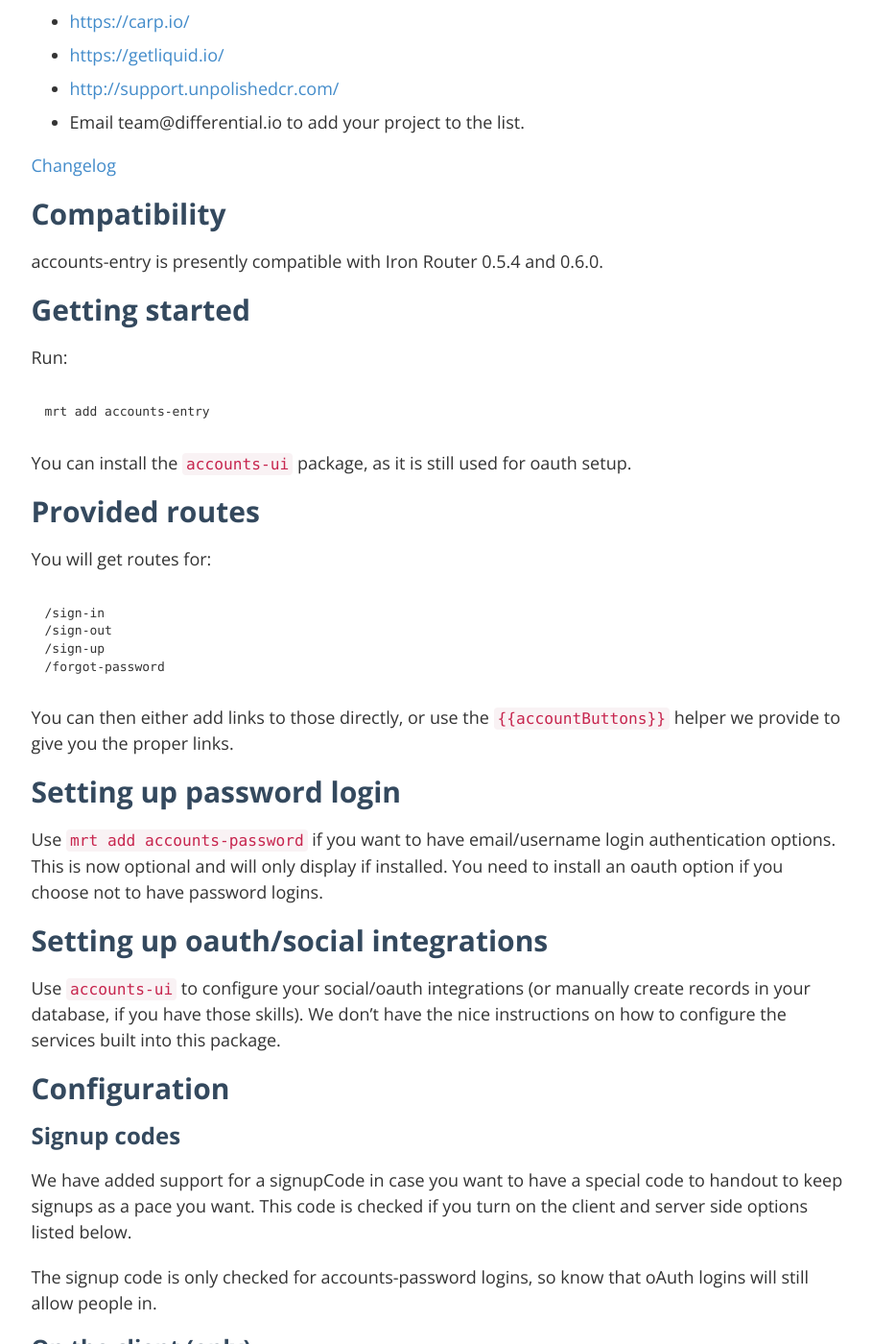
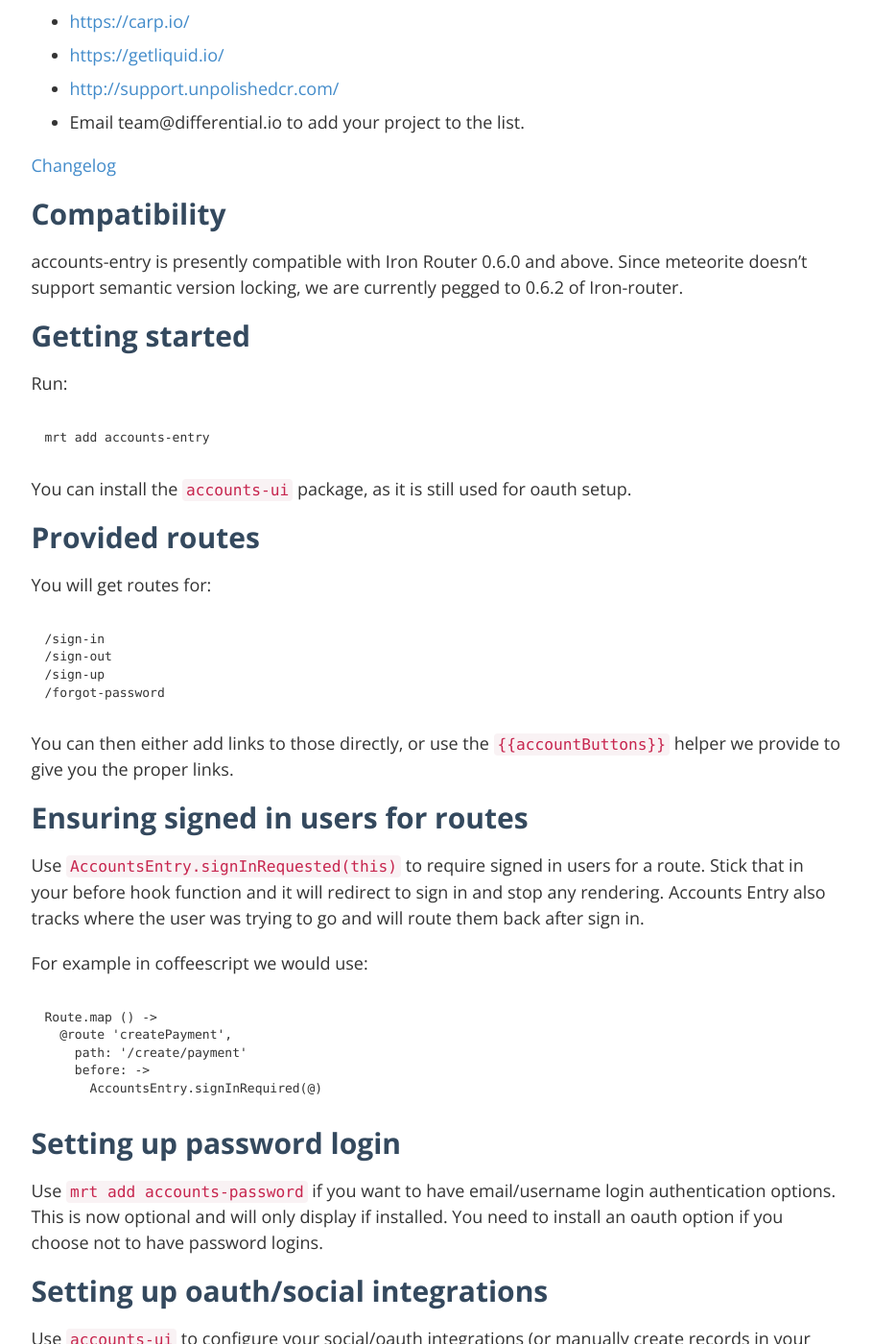
Before and after one commit to Differential/accounts-entry, a Jekyll site: the page built from index.markdown, in a window 1280 px wide and 1400 px high, scrolled down 711 px. Shown: the whole window at 96% size, without its empty margins (330-1239 px from the left). Built offline with Jekyll 4.4.1, drawn with Linux system fonts in a browser that asks for light colours; nearby versions of some CDN libraries; Markdown is read by kramdown in place of the engine named in the settings.

Commit message:
More docs

`````diff
--- a/index.markdown
+++ b/index.markdown
@@ -28,7 +28,7 @@
 
 ## Compatibility
 
-accounts-entry is presently compatible with Iron Router 0.5.4 and 0.6.0.
+accounts-entry is presently compatible with Iron Router 0.6.0 and above. Since meteorite doesn't support semantic version locking, we are currently pegged to 0.6.2 of Iron-router.
 
 ## Getting started
 
@@ -53,6 +53,20 @@
 
 {% assign special = '{{accountButtons}}' %}
 You can then either add links to those directly, or use the `{{ special }}` helper we provide to give you the proper links.
+
+## Ensuring signed in users for routes
+
+Use `AccountsEntry.signInRequested(this)` to require signed in users for a route. Stick that in your before hook function and it will redirect to sign in and stop any rendering. Accounts Entry also tracks where the user was trying to go and will route them back after sign in.
+
+For example in coffeescript we would use:
+
+````
+Route.map () ->
+  @route 'createPayment',
+    path: '/create/payment'
+    before: ->
+      AccountsEntry.signInRequired(@)
+````
 
 ## Setting up password login
 
`````
